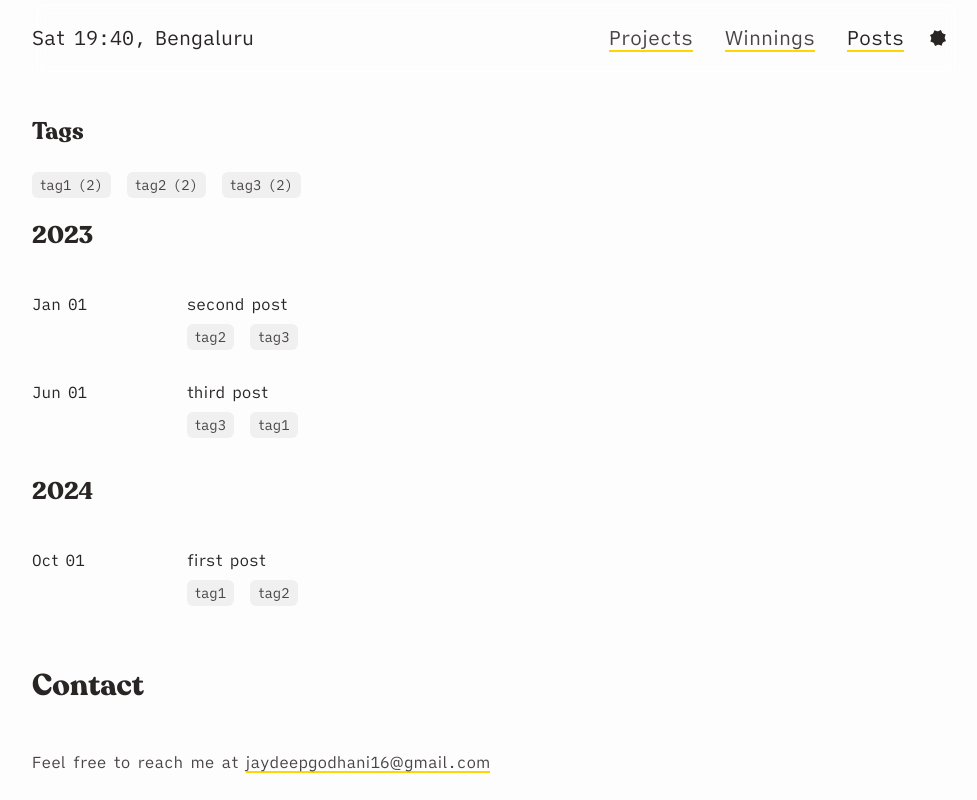
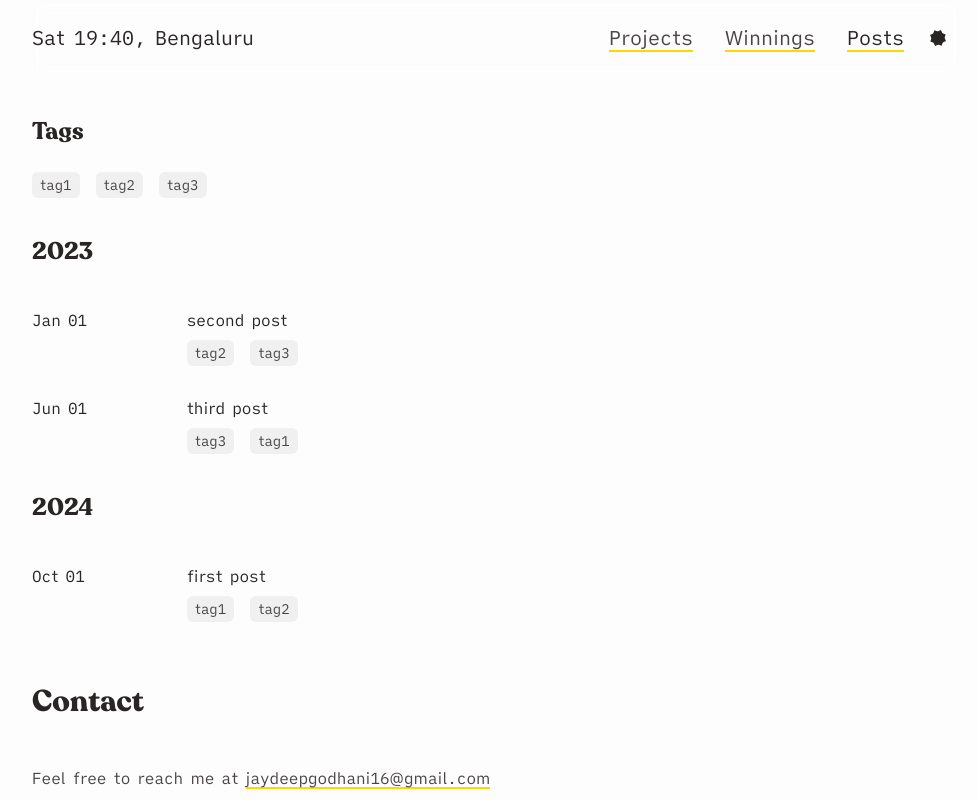
Before and after one commit to jaydeepgodhani/portfolio-react, a React (Vite) app: page /portfolio-react/posts in a window 1280 px wide. Shown: the top 800 px of the page, without its empty margins (144-1121 px from the left). Built offline with nearby package versions, Linux system fonts and the light colour scheme.

Commit message:
tag filter

```diff
--- a/src/Posts.jsx
+++ b/src/Posts.jsx
@@ -1,16 +1,55 @@
+import { useState } from "react";
 import markdownContent2 from "./assets/posts/001.md?raw";
+import { getMapOfTags } from "./helpers/utilities";
 import ListPost from "./typography/ListPost";
+
+const allContent = [
+  {
+    title: "first post",
+    date: "2024-10-01T08:52:15.486Z",
+    tags: ["tag1", "tag2"],
+  },
+  {
+    title: "second post",
+    date: "2023-01-01T08:52:15.486Z",
+    tags: ["tag2", "tag3"],
+  },
+  {
+    title: "third post",
+    date: "2023-06-01T08:52:15.486Z",
+    tags: ["tag3", "tag1"],
+  },
+];
 
 const Posts = () => {
   console.log(markdownContent2);
-  const allContent = [
-    { title: "first post", date: "2024-10-01T08:52:15.486Z", tags: ["tag1", "tag2"] },
-    { title: "second post", date: "2023-01-01T08:52:15.486Z", tags: ["tag2", "tag3"] },
-    { title: "third post", date: "2023-06-01T08:52:15.486Z", tags: ["tag3", "tag1"] },
-  ];
+  const [content, setContent] = useState(allContent);
+
+  const filterTags = (e) => {
+    const tagName = e.target.innerHTML;
+    setContent(content.filter(obj => {
+      if(obj.tags.includes(tagName)) return true;
+      else return false;
+    }));
+  }
+
+  const tagMap = getMapOfTags(allContent);
+
   return (
     <div>
-      <ListPost content={allContent} />
+      <h2 className="font-heading text-2xl py-6 text-primary">Tags</h2>
+      <div className="mb-4">
+        {Object.keys(tagMap).map((e) => (
+          <span
+            key={e}
+            className="py-1 px-2 mr-4 rounded-md bg-code-bg text-secondary text-sm cursor-pointer"
+            onClick={filterTags}
+          >
+            {e}
+          </span>
+        ))}
+      </div>
+      <ListPost content={content} />
     </div>
   );
 };
--- a/src/index.css
+++ b/src/index.css
@@ -24,7 +24,6 @@
     --color-quote-bg: 249 250 229;
     overscroll-behavior: none;
     overflow: scroll;
-    cursor: default;
   }
 
   :root[class~="dark"] {
@@ -38,7 +37,6 @@
     --color-quote-bg: 57 45 61;
     overscroll-behavior: none;
     overflow: scroll;
-    cursor: default;
   }
 
   /* @apply text-primary border-b-link border-b-[3px] hover:border-b-link-contrast; */
--- a/src/typography/ListPost.jsx
+++ b/src/typography/ListPost.jsx
@@ -1,22 +1,12 @@
 import React from "react";
-import { dateToReadable, getMapOfPosts, getMapOfTags } from "../helpers/utilities";
+import { dateToReadable, getMapOfPosts } from "../helpers/utilities";
 
 const ListPost = ({ content }) => {
-  const tagMap = getMapOfTags(content);
+
   const postMap = getMapOfPosts(content);
 
   return (
     <div>
-      <h2 className="font-heading text-2xl py-6 text-primary">Tags</h2>
-      {Object.keys(tagMap).map((e) => (
-        <span
-          key={e}
-          className="py-1 px-2 mr-4 rounded-md bg-code-bg text-secondary text-sm"
-        >
-          {`${e} (${tagMap[e]})`}
-        </span>
-      ))}
-
       {Object.keys(postMap).map((e) => (
         <div key={e}>
           <h2 className="font-heading text-2xl py-6 text-primary">{e}</h2>
```
